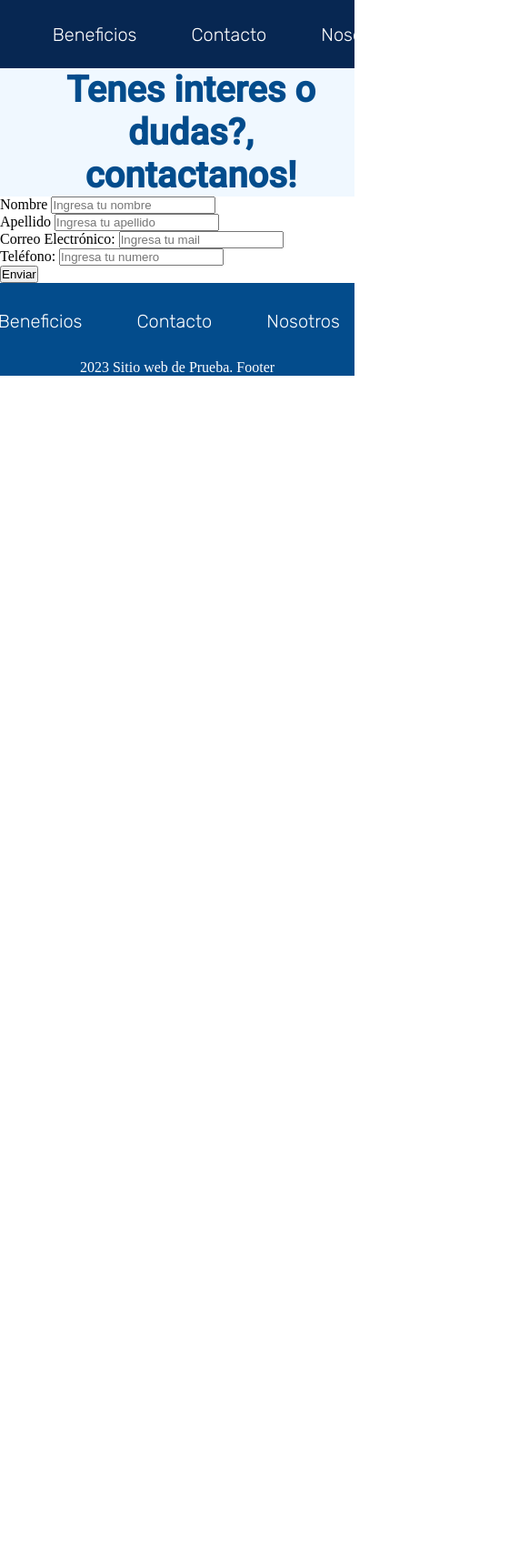
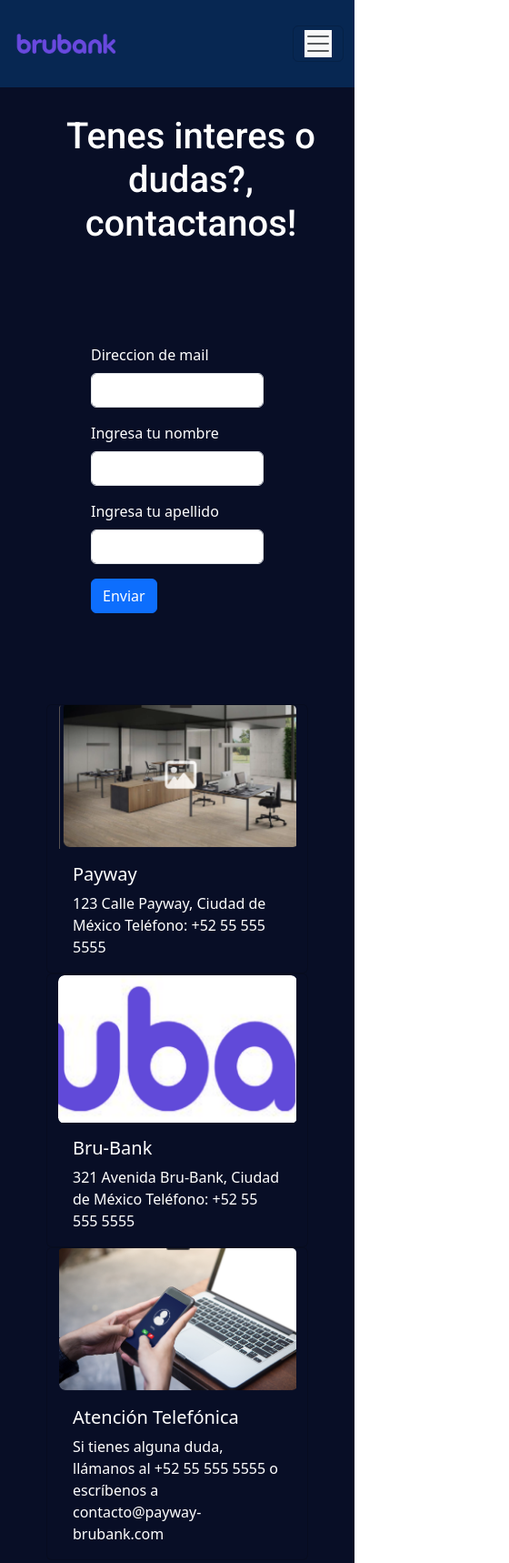
Before and after one commit to SebastianPolicastro/proyecto-final, a plain HTML site: page pages/contacto.html in a window 390 px wide. Shown: the top 1718 px of the page at 91% size, 560 px wide, since content can reach past the window. Before the commit the page ends 844 px from the top, so only its background shows below. Drawn offline with nearby package versions, Linux system fonts and the light colour scheme.

Commit message:
Terminado contacto, beneficios, añadido bootstrap a contacto y responsive de contacto

```diff
--- a/css/styles.css
+++ b/css/styles.css
@@ -62,6 +62,15 @@
     right: 18.75rem;
 }
 
+.nav-logo-1{
+    height: 4.375rem;
+    width: 100%;
+}
+
+.bg-c{
+    background-color: #072752;
+}
+
 /* MAIN */
 
 
@@ -94,6 +103,7 @@
 .ctn-inicio{
     width: 56.25rem;
 }
+
 
 
 .contenedor-secundario{
@@ -161,12 +171,10 @@
 
 .ctd-article{
     display: grid;
-    justify-content: center;
+    place-content: center;
     align-items: center;
-    height: 62.5rem;
+    height: 100vh;
     width: 100%;
-    margin: 0 auto;
-    border-radius: 3.125rem;
     grid-template-columns: repeat(2, 27.625rem);
     grid-template-rows: repeat(2, 15.5rem);
     grid-template-areas:
@@ -197,7 +205,6 @@
     height: 18.875rem;
     color: white;
     background-color: #080E26;
-    margin-top: 31.25rem;
     overflow: hidden;
     padding: 3.125rem;
 }
@@ -226,16 +233,18 @@
 
 .contenedor-principal-b{
     display: flex;
-    background-image: url("../assets/img/banner-b.png");
+    background-image: url("../assets/img/banner-b1.png");
     background-repeat: no-repeat;
     width: 100%;
     height: 30rem;
     align-items: center;
+    justify-content: center;
+    background-size: cover;
 }
 
 .contenedor-principal-b h1{
     font-size: 2.5rem;
-    color: #034C8C;
+    color: white;
     margin-left: 1.875rem;
     font-family: Roboto;
 }
@@ -266,6 +275,12 @@
     height: 31.25rem;
     justify-content: space-evenly;
 }
+
+.fondo-b{
+    background-color: #474b4e;
+}
+
+
 
 .contenedor-secu-b-p{
     background-color: #080E26;
@@ -302,16 +317,16 @@
 
 .contenedor-principal-c h1{
     font-size: 2.5rem;
-    color: #034C8C;
+    color: white;
     margin-left: 1.875rem;
     font-family: Roboto;
     text-align: center;
+    padding-top: 1.875rem;
 }
 
-.contenedor-principal-c{
-    background-color: aliceblue;
+.fondo-c{
+    background-color: #080E26;
 }
-
 
 .contenedor-principal-n h1{
     font-size: 2.5rem;
@@ -329,10 +344,28 @@
     padding: 1.25rem;
 }
 
+.ctn-c{
+    display: flex;
+    flex-direction: row;
+    justify-content: space-around;
+    padding-bottom: 6.25rem;
+}
+
+.ctn-c h5{
+    color: white;
+}
+
+.ctn-c p{
+    color: white;
+}
+
 .contenedor-secundario-n p{
     font-size: 1.6875rem;
 }
 
+.card{
+    background-color: #080E26;
+}
 
 
 .contenedor-principal-t h1{
@@ -353,7 +386,7 @@
     align-items: center;
 }
 
-.card {
+.card1 {
     width: 18.75rem;
     height: 25rem;
     border-radius: 1.25rem;
@@ -362,22 +395,30 @@
     background-color: lightblue;
 }
 
-.card div img {
+.card1 div img {
     width: 100%;
     height: 100%;
     object-fit: cover;
 }
 
-.card div video {
+.card1 div video {
     width: 100%;
     height: 100%;
     object-fit: cover;
 }
 
-.card div{
+.card1 div{
     width: 100%;
     height: 18.75rem;
 }
+
+
+.formulario{
+    margin: 0 auto;
+    padding: 6.25rem;
+    color: white;
+}
+
 
 
 
--- a/pages/contacto.html
+++ b/pages/contacto.html
@@ -4,61 +4,106 @@
     <meta charset="UTF-8">
     <meta name="viewport" content="width=device-width, initial-scale=1.0">
     <title>Document</title>
+    <link rel="stylesheet" href="https://cdn.jsdelivr.net/npm/bootstrap@5.3.2/dist/css/bootstrap.min.css
+    ">
     <link rel="stylesheet" href="../css/styles.css">
 </head>
 <body>
-    <header>
-        <nav class="nav-bar">
-            <a href="#" class="nav-logo"><img src="../assets/img/bru-bank.png" alt="logo"></a>
-            <ul class="nav-ul">
-                <li class="nav-item"><a href="../index.html">Inicio</a></li>
-                <li class="nav-item"><a href="../pages/beneficios.html">Beneficios</a></li>
-                <li class="nav-item"><a href="#">Contacto</a></li>
-                <li class="nav-item"><a href="../pages/nosotros.html">Nosotros</a></li>
-                <li class="nav-item"><a href="../pages/tutorial.html">Tutorial</a></li>
-            </ul>
-        </nav>
+    <header class="bg-c">
+        <nav class="navbar navbar-expand-lg">
+            <div class="container-fluid">
+              <a class="navbar-brand" href="#"><img src="../assets/img/bru-bank.png" alt="logo" class="nav-logo-1"></a>
+              <button class="navbar-toggler" type="button" data-bs-toggle="collapse" data-bs-target="#navbarNavDropdown" aria-controls="navbarNavDropdown" aria-expanded="false" aria-label="Toggle navigation">
+                <span class="navbar-toggler-icon bg-light"></span>
+              </button>
+              <div class="collapse navbar-collapse" id="navbarNavDropdown">
+                <ul class="navbar-nav">
+                  <li class="nav-item">
+                    <a class="nav-link" href="../index.html">Inicio</a>
+                  </li>
+                  <li class="nav-item">
+                    <a class="nav-link" href="../pages/beneficios.html">Beneficios</a>
+                  </li>
+                  <li class="nav-item">
+                    <a class="nav-link" href="#">Contacto</a>
+                  </li>
+                  <li class="nav-item">
+                    <a class="nav-link" href="../pages/nosotros.html">Nosotros</a>
+                  </li>
+                  <li class="nav-item">
+                    <a class="nav-link" href="../pages/tutorial.html">Tutorial</a>
+                  </li>
+                </ul>
+              </div>
+            </div>
+          </nav>
+
     </header>
-    <main>
+    <main class="fondo-c">
         <section class="contenedor-principal-c">
             <h1>Tenes interes o dudas?, contactanos!</h1>
         </section>
-        <section class="contenedor-secundario-c">
-            <form action="get">
-                <div>
-                    <label for="nombre">Nombre</label>
-                    <input type="text" id="nombre" name="nombre" required placeholder="Ingresa tu nombre">
+        <section class="contenedor-secundario-c ">
+            <form class="col-md-12 col-lg-6 formulario ">
+                <div class="mb-3">
+                  <label for="Email" class="form-label">Direccion de mail</label>
+                  <input type="email" class="form-control" id="Email" aria-describedby="email">
                 </div>
-                <div>
-                    <label for="apellido">Apellido</label>
-                    <input type="text" name="apellido" id="apellido" required placeholder="Ingresa tu apellido">
+                <div class="mb-3">
+                  <label for="Nombre" class="form-label">Ingresa tu nombre</label>
+                  <input type="text" class="form-control" id="Nombre">
                 </div>
-                <div>
-                    <label for="email">Correo Electrónico:</label>
-                    <input type="email" id="email" name="email" required placeholder="Ingresa tu mail">
+                <div class="mb-3">
+                    <label for="Apellido" class="form-label">Ingresa tu apellido</label>
+                    <input type="text" class="form-control" id="Apelido">
+                  </div>
+                <button type="submit" class="btn btn-primary">Enviar</button>
+              </form>
+        </section>
+        <section class="ctn-c container">
+            <div class="row row-cols-3 ctn-c">
+                <div class="card" style="width: 18rem;">
+                    <img src="../assets/img/i4.png" class="card-img-top" alt="...">
+                    <div class="card-body">
+                        <h5 class="card-title">Payway</h5>
+                        <p class="card-text">123 Calle Payway, Ciudad de México
+
+                            Teléfono: +52 55 555 5555</p>
+                        </div>
+              </div>
+              <div class="card" style="width: 18rem;">
+                <img src="../assets/img/i5.png" class="card-img-top" alt="...">
+                <div class="card-body">
+                  <h5 class="card-title">Bru-Bank</h5>
+                  <p class="card-text">321 Avenida Bru-Bank, Ciudad de México
+
+                      Teléfono: +52 55 555 5555</p>
+                    </div>
                 </div>
-
-                <div>
-                    <label for="telefono">Teléfono:</label>
-                    <input type="tel" id="telefono" name="telefono" required placeholder="Ingresa tu numero">
+                <div class="card" style="width: 18rem;">
+                    <img src="../assets/img/i6.png" class="card-img-top" alt="...">
+                    <div class="card-body">
+                        <h5 class="card-title">Atención Telefónica</h5>
+                        <p class="card-text">Si tienes alguna duda, llámanos al +52 55 555 5555 o escríbenos a contacto@payway-brubank.com</p>
+                    </div>
                 </div>
-                <div>
-                    <input type="submit" value="Enviar">
-                </div>
-            </form>
+            </div>
         </section>
     </main>
     <footer>
         <nav class="nav-bar-footer">
-            <ul class="nav-ul-footer">
+            <ul class="nav-ul-footer row row-cols-auto">
                 <li class="nav-item-f"><a href="../index.html">Inicio</a></li>
                 <li class="nav-item-f"><a href="../pages/beneficios.html">Beneficios</a></li>
-                <li class="nav-item-f"><a href="#">Contacto</a></li>
+                <li class="nav-item-f"><a href="../pages/contacto.html">Contacto</a></li>
                 <li class="nav-item-f"><a href="../pages/nosotros.html">Nosotros</a></li>
-                <li class="nav-item-f"><a href="../pages/tutorial.html">Tutorial</a></li>
+                <li class="nav-item-f"><a href="#">Tutorial</a></li>
             </ul>
             <p class="footer">2023 Sitio web de Prueba. Footer</p>
         </nav>
     </footer>
+
+    <script src="https://cdn.jsdelivr.net/npm/@popperjs/core@2.11.8/dist/umd/popper.min.js" integrity="sha384-I7E8VVD/ismYTF4hNIPjVp/Zjvgyol6VFvRkX/vR+Vc4jQkC+hVqc2pM8ODewa9r" crossorigin="anonymous"></script>
+<script src="https://cdn.jsdelivr.net/npm/bootstrap@5.3.2/dist/js/bootstrap.min.js" integrity="sha384-BBtl+eGJRgqQAUMxJ7pMwbEyER4l1g+O15P+16Ep7Q9Q+zqX6gSbd85u4mG4QzX+" crossorigin="anonymous"></script>
 </body>
 </html>
```
Also changed, not shown: pages/beneficios.html (+1 -1 lines), pages/nosotros.html (+3 -3 lines), pages/tutorial.html (+3 -3 lines), assets/img/banner-b1.jpg (added), assets/img/i4.png (added), assets/img/i5.png (added), assets/img/i6.png (added), 1 other file.
